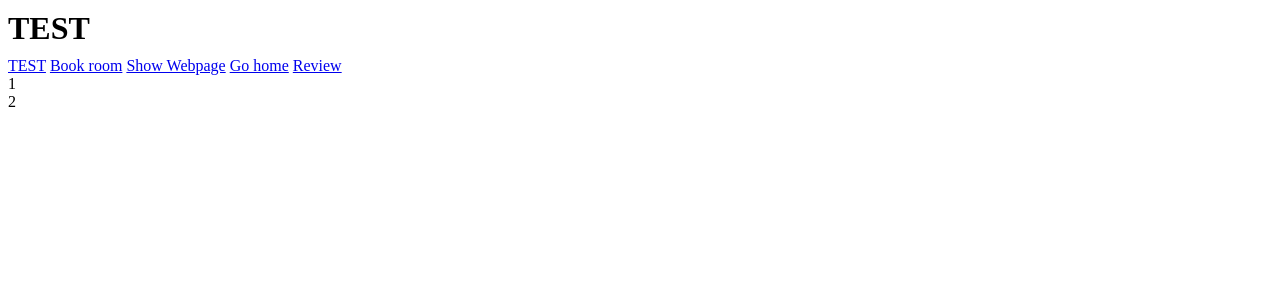
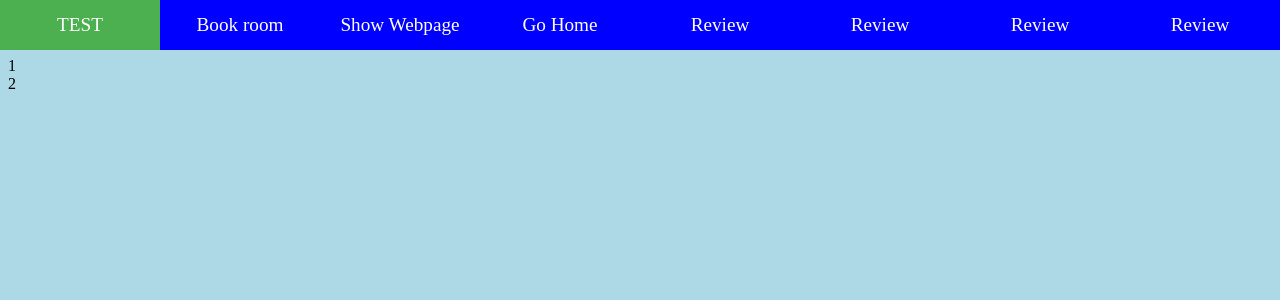
Before and after one commit to JahJah0/Web-dev-CW1, a Flask app: page /test in a window 1280 px wide. Shown: the top 300 px of the page. Run offline with Flask 2, Linux system fonts and the light colour scheme.

Commit message:
CSS changes

```diff
--- a/coursework/website/static/style.css
+++ b/coursework/website/static/style.css
@@ -1,12 +1,11 @@
 body
 {
-    background-color: white;
+    background-color: lightblue;
     height: 100%;
 }
 
 .flex-container
 {
-    background-color: lightblue;
     display: flex;
     flex-direction: column;
     margin-top: 50px;
@@ -15,7 +14,6 @@ body
 
 .flex-container > div
 {
-    background-color: white;
     justify-content: center;
     flex: 1;
     text-align: center;
@@ -23,51 +21,49 @@ body
     padding: 0 20px 0 20px;
 }
 
-.fixed
+/*Navagation bar*/
+.navBar
 {
+    background-color: gray;
+    display: flex;
+    justify-content: center;
     position: fixed;
     top: 0;
     left: 0;
     width: 100%;
-    margin: auto;
+    margin: 0;
 }
 
-.navBar
-{
-    background-color: gray;
-    display: flex;
-    justify-content: space-around;
-}
-
-.menu
-{
-    display: flex;
-    align-items: center;
-}
+.menu {width: 100%;}
 
 .menu ul
 {
     display: flex;
-    justify-content: center;
     list-style-type: none;
-    align-items: center;
     overflow: hidden;
+    height: 100%;
     margin: 0;
     padding: 0;
 }
 
 .menu li
 {
-    background-color: orange;
+    display: flex;
     height: 50px;
+    width: 100%;
 }
 
-.menu a
+.menu li a
 {
+    background-color: blue;
     color: white;
-    text-align: center;
+    display: flex;
+    align-items: center;
+    justify-content: center;
+    font-size: 120%;
     text-decoration: none;
-    padding: 20px 20px 20px 20px;
+    width: 100%;
+    padding: 0 20px;
 }
 
 .menu li a:hover:not(.active)
@@ -80,6 +76,13 @@ body
      background-color: #4CAF50;
 }
 
+@media screen and (max-width: 600px)
+{
+    .flex-container {margin-top: 250px;}
+    .menu ul {flex-direction: column;}
+}
+
+/**/
 h1
 {
     margin: 10px 0 10px 0;
--- a/coursework/website/templates/home.html
+++ b/coursework/website/templates/home.html
@@ -3,11 +3,10 @@
     <head>
         <title>Hello World</title>
         <link rel="stylesheet" type="text/css" href="{{ url_for('static',filename='style.css') }}">
-        <meta http-equiv="Content-type" content="text/html;charset=utf-8" />
+        <meta http-equiv="Content-type" content="text/html;charset=utf-8"/>
     </head>
 
     <body>
-        <div class="fixed">
         <div class="navBar">
             <div class="menu">
                 <ul>
@@ -17,7 +16,6 @@
                     <li><a href="test">TEST</a></li>
                     <li><a href="link">Review</a></li>
                 </ul>
-                </div>
             </div>
         </div>
 
--- a/coursework/website/templates/test.html
+++ b/coursework/website/templates/test.html
@@ -7,15 +7,25 @@
     </head>
 
     <body>
+        <div class="fixed">
+            <div class="navBar">
+                <div class="menu">
+                    <ul>
+                        <li><a class="active" href="test">TEST</a></li>
+                        <li><a href="link">Book room</a></li>
+                        <li><a href="link">Show Webpage</a></li>
+                        <li><a href="/">Go Home</a></li>
+                        <li><a href="link">Review</a></li>
+                        <li><a href="link">Review</a></li>
+                        <li><a href="link">Review</a></li>
+                        <li><a href="link">Review</a></li>
+                    </ul>
+                </div>
+            </div>
+        </div>
+
         <div class ="flex-box">
             <div><h1>TEST</h1></div>
-            <div>
-                <a href="test">TEST</a>
-                <a href="link">Book room</a>
-                <a href="link">Show Webpage</a>
-                <a href="/">Go home</a>
-                <a href="link">Review</a>
-            </div>
 
             <div>1</div>
             <div>2</div>
```
Lines whose indentation alone changed are shown as unchanged.
